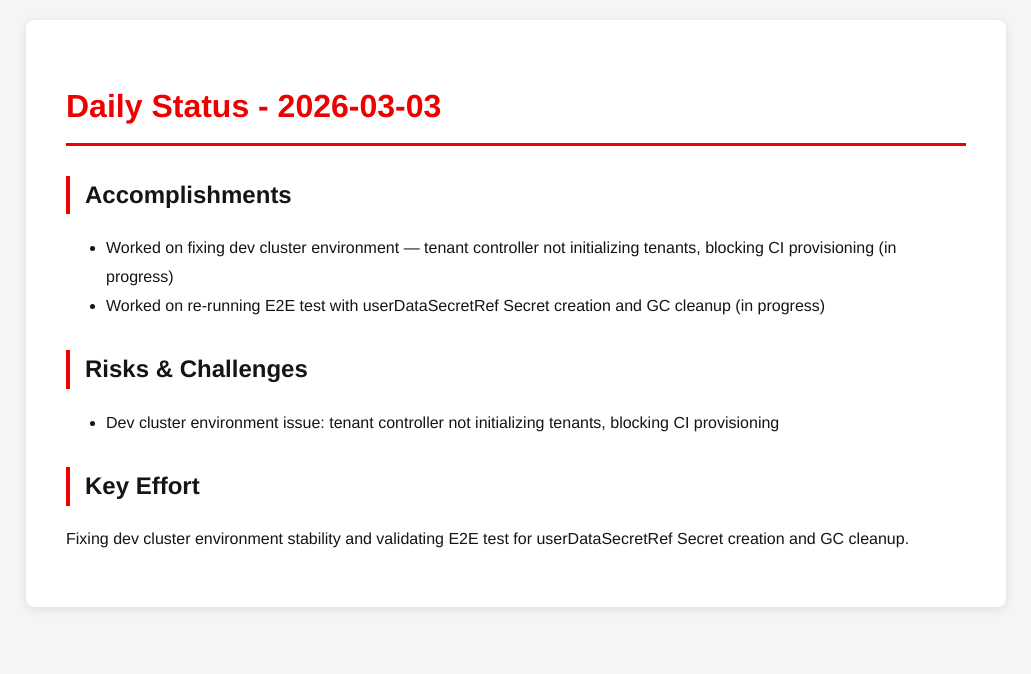
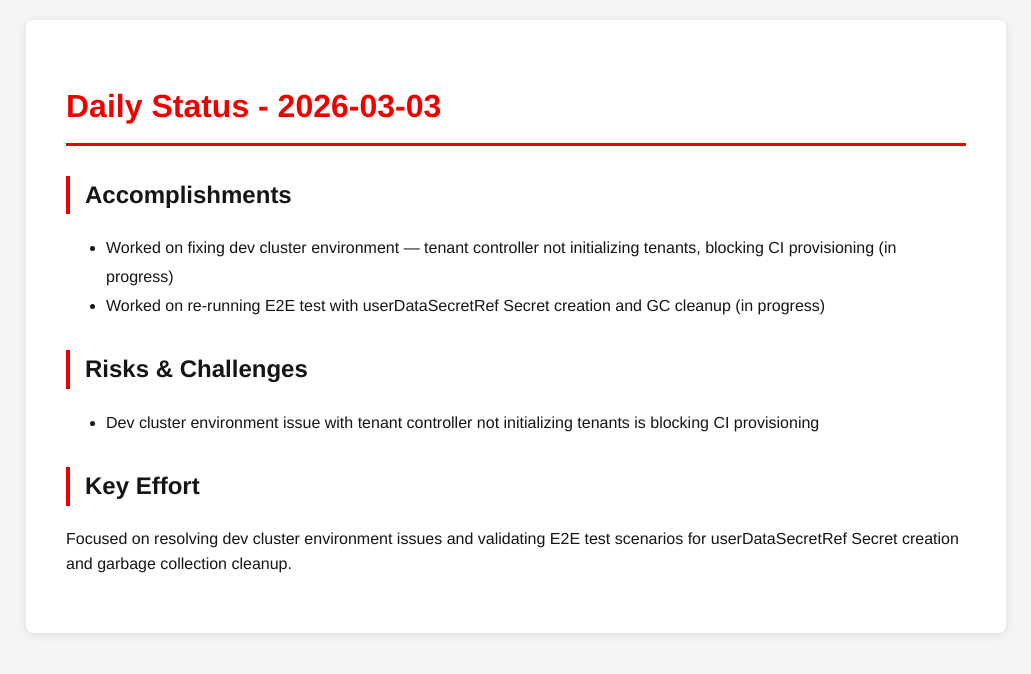
Before and after one commit to tzvatot/daily-status, a Jekyll site: the page built from 2026-03-03.md, in a window 1280 px wide. Shown: the top 674 px of the page, without its empty margins (124-1155 px from the left). Built offline with Jekyll 4.4.1, drawn with Linux system fonts in a browser that asks for light colours.

Commit message:
Daily status update - 2026-03-03

```diff
--- a/2026-03-03.md
+++ b/2026-03-03.md
@@ -13,8 +13,8 @@
 
 ## Risks & Challenges
 
-- Dev cluster environment issue: tenant controller not initializing tenants, blocking CI provisioning
+- Dev cluster environment issue with tenant controller not initializing tenants is blocking CI provisioning
 
 ## Key Effort
 
-Fixing dev cluster environment stability and validating E2E test for userDataSecretRef Secret creation and GC cleanup.
+Focused on resolving dev cluster environment issues and validating E2E test scenarios for userDataSecretRef Secret creation and garbage collection cleanup.
```
